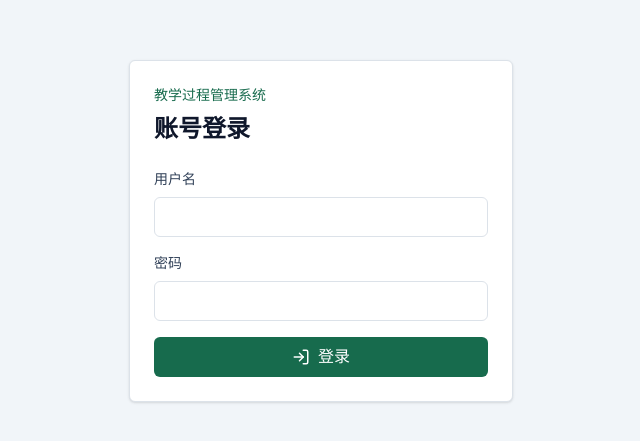
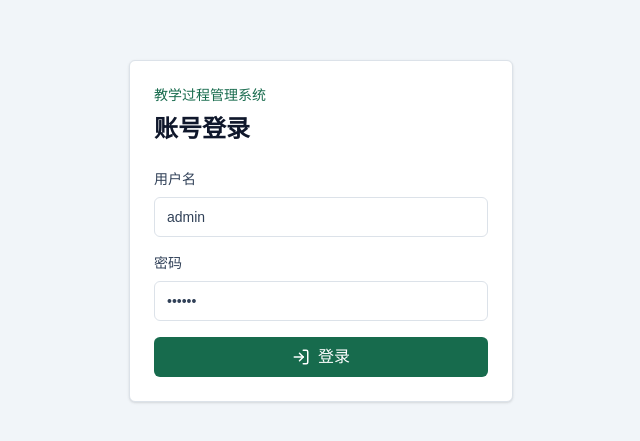
Before and after one commit to azc-pkk/Teaching-Management-System-fe, a Next.js app: page /login in a window 1280 px wide. Shown: the part 169-610 px from the top of the page, without its empty margins (319-959 px from the left). Built offline with nearby package versions, Linux system fonts and the light colour scheme; no server answers.

Commit message:
Connect login page to auth API

```diff
--- a/src/app/login/page.tsx
+++ b/src/app/login/page.tsx
@@ -1,6 +1,48 @@
+"use client";
+
+import { FormEvent, useState } from "react";
 import { LogIn } from "lucide-react";
+import { useRouter } from "next/navigation";
+import { apiRequest } from "@/lib/api/client";
+
+type LoginResult = {
+  accessToken: string;
+  user: {
+    id: number;
+    username: string;
+    realName: string;
+    role: string;
+  };
+};
 
 export default function LoginPage() {
+  const router = useRouter();
+  const [username, setUsername] = useState("admin");
+  const [password, setPassword] = useState("123456");
+  const [error, setError] = useState("");
+  const [isSubmitting, setIsSubmitting] = useState(false);
+
+  async function handleSubmit(event: FormEvent<HTMLFormElement>) {
+    event.preventDefault();
+    setError("");
+    setIsSubmitting(true);
+
+    try {
+      const result = await apiRequest<LoginResult>("/auth/login", {
+        method: "POST",
+        body: JSON.stringify({ username, password }),
+      });
+
+      window.localStorage.setItem("accessToken", result.accessToken);
+      window.localStorage.setItem("currentUser", JSON.stringify(result.user));
+      router.push("/");
+    } catch (loginError) {
+      setError(loginError instanceof Error ? loginError.message : "登录失败");
+    } finally {
+      setIsSubmitting(false);
+    }
+  }
+
   return (
     <main className="flex min-h-screen items-center justify-center bg-slate-100 px-4">
       <section className="w-full max-w-sm rounded-md border border-border bg-panel p-6 shadow-sm">
@@ -8,18 +50,38 @@ export default function LoginPage() {
           <p className="text-sm font-medium text-primary">教学过程管理系统</p>
           <h1 className="mt-2 text-2xl font-semibold text-slate-900">账号登录</h1>
         </div>
-        <form className="space-y-4">
+        <form className="space-y-4" onSubmit={handleSubmit}>
           <label className="block text-sm font-medium text-slate-700">
             用户名
-            <input className="mt-2 h-10 w-full rounded-md border border-border px-3 outline-none focus:border-primary" name="username" autoComplete="username" />
+            <input
+              className="mt-2 h-10 w-full rounded-md border border-border px-3 outline-none focus:border-primary"
+              name="username"
+              autoComplete="username"
+              value={username}
+              onChange={(event) => setUsername(event.target.value)}
+            />
           </label>
           <label className="block text-sm font-medium text-slate-700">
             密码
-            <input className="mt-2 h-10 w-full rounded-md border border-border px-3 outline-none focus:border-primary" name="password" type="password" autoComplete="current-password" />
+            <input
+              className="mt-2 h-10 w-full rounded-md border border-border px-3 outline-none focus:border-primary"
+              name="password"
+              type="password"
+              autoComplete="current-password"
+              value={password}
+              onChange={(event) => setPassword(event.target.value)}
+            />
           </label>
-          <button className="flex h-10 w-full items-center justify-center gap-2 rounded-md bg-primary px-4 font-medium text-white hover:bg-primary-strong" type="submit">
+          {error ? (
+            <p className="rounded-md bg-red-50 px-3 py-2 text-sm text-red-700">{error}</p>
+          ) : null}
+          <button
+            className="flex h-10 w-full items-center justify-center gap-2 rounded-md bg-primary px-4 font-medium text-white hover:bg-primary-strong disabled:cursor-not-allowed disabled:opacity-70"
+            type="submit"
+            disabled={isSubmitting}
+          >
             <LogIn aria-hidden="true" size={18} />
-            登录
+            {isSubmitting ? "登录中" : "登录"}
           </button>
         </form>
       </section>
```
